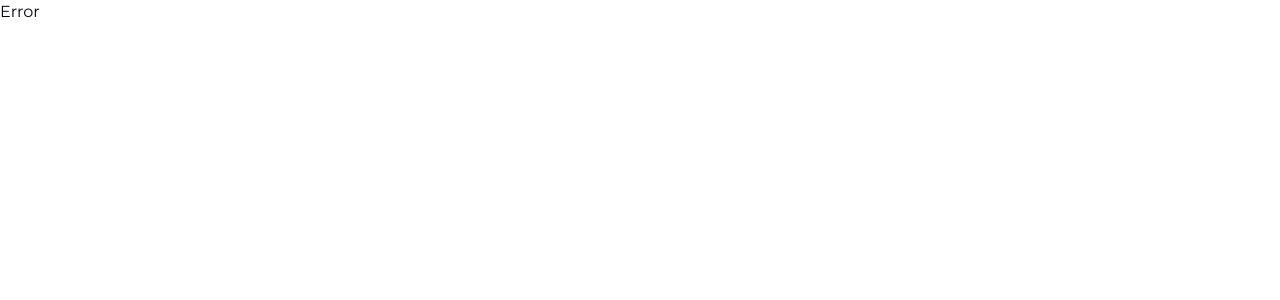
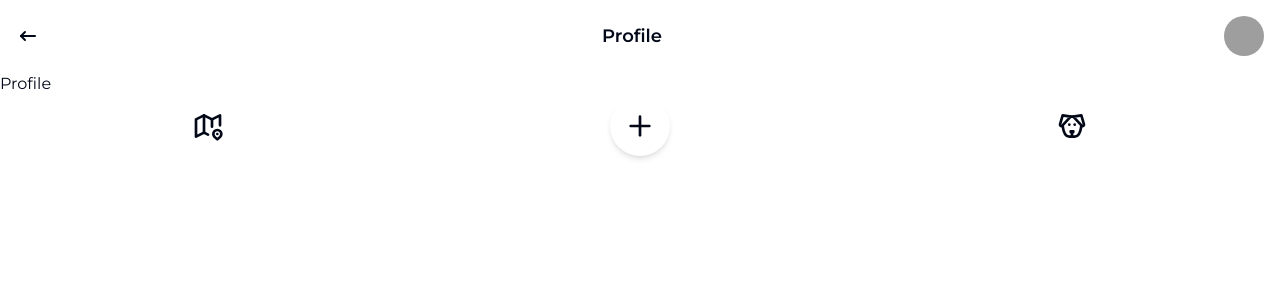
Before and after one commit to VentiHack/hackyeah-frontend, a React (Vite) app: page /profile in a window 1280 px wide. Before the commit this address had no page. Shown: the top 300 px of the page. Built offline with nearby package versions, Linux system fonts and the light colour scheme; grey boxes are pictures that could not be loaded.

Commit message:
form submit final form

```diff
--- a/src/components/menu/Header.tsx
+++ b/src/components/menu/Header.tsx
@@ -4,25 +4,27 @@ import { Avatar, AvatarFallback, AvatarImage } from "@/components/ui/avatar";
 import { Link } from "react-router-dom";
 
 const Header = () => {
-  let location = useLocation();
-  console.log(location);
-
-  let urlAdressSegment = location.pathname.split("/");
-  let urlAdressWithoutSlash = urlAdressSegment
+    const location = useLocation();
+    const urlAdressSegment = location.pathname.split("/");
+    const urlAdressWithoutSlash = urlAdressSegment
         .filter((segment) => segment !== "")
         .pop();
-  let pageName = urlAdressWithoutSlash ? urlAdressWithoutSlash : "";
+    const pageName = urlAdressWithoutSlash ? urlAdressWithoutSlash : "";
 
     return (
         <header className="flex items-center justify-between w-full p-4">
-      <Link to="..">
+            <Link to="/">
                 <IconArrowNarrowLeft />
             </Link>
-      <h1 className="font-semibold text-lg">{pageName}</h1>
+            <h1 className="font-semibold text-lg">
+                {pageName[0].toUpperCase() + pageName.slice(1)}
+            </h1>
+            <Link to="profile">
                 <Avatar>
                     <AvatarImage src="https://github.com/shadcn.png" />
                     <AvatarFallback>CN</AvatarFallback>
                 </Avatar>
+            </Link>
         </header>
     );
 };
--- a/src/main.tsx
+++ b/src/main.tsx
@@ -16,7 +16,7 @@ const router = createBrowserRouter([
         children: [
             { index: true, element: <Home /> },
             { path: "map", element: <Map /> },
-            { path: "profile/:userId", element: <div>Profile</div> },
+            { path: "profile", element: <div>Profile</div> },
             { path: "animals", element: <Animals /> },
             { path: "submitform", element: <SubmitForm /> },
         ],
--- a/src/pages/profile.tsx
+++ b/src/pages/profile.tsx
@@ -1,9 +1,5 @@
-import { useParams } from "react-router-dom";
-
 const Profile = () => {
-    const { userId } = useParams();
-
-    return <div>Profile {userId}</div>;
+    return <div></div>;
 };
 
 export default Profile;
--- a/src/pages/root.tsx
+++ b/src/pages/root.tsx
@@ -4,8 +4,7 @@ import Nav from "@/components/menu/Nav";
 import { useLocation } from "react-router-dom";
 
 const Root = () => {
-  let location = useLocation();
-
+  const location = useLocation();
   return (
     <>
       {location.pathname !== "/" && <Header />}
--- a/src/pages/submitForm.tsx
+++ b/src/pages/submitForm.tsx
@@ -48,17 +48,39 @@ const SubmitForm = () => {
         },
     });
 
-    const onSubmit = (values: z.infer<typeof formSchema>) => {
+    const onSubmit = async (values: z.infer<typeof formSchema>) => {
         if (navigator.geolocation) {
-            navigator.geolocation.getCurrentPosition((position) => {
+            navigator.geolocation.getCurrentPosition(async (position) => {
                 const { latitude, longitude } = position.coords;
-                console.log({
-                    ...values,
-                    knownAnimalSpecies: isChecked,
-                    latitude,
-                    longitude,
-                    timeDate: new Date().toISOString(),
-                });
+                const formData = new FormData();
+                formData.append("knownAnimalSpecies", isChecked.toString());
+                formData.append("animalSpecies", values.animalSpecies ?? "");
+                formData.append("additionalInfo", values.additionalInfo ?? "");
+
+                if (values.photo && values.photo[0])
+                    formData.append(
+                        "file",
+                        values.photo[0],
+                        values.photo[0].name
+                    );
+
+                formData.append("latitude", latitude.toString());
+                formData.append("longitude", longitude.toString());
+                formData.append("timeDate", new Date().toISOString());
+
+                try {
+                    const res = await fetch(
+                        "http://10.250.162.170:3000/upload",
+                        {
+                            method: "POST",
+                            body: formData,
+                        }
+                    );
+                    const data = await res.json();
+                    console.log(data);
+                } catch (error) {
+                    console.log("Error: ", error);
+                }
             });
         } else {
             console.log("Geolocation is not supported by this browser.");
```
Lines whose indentation alone changed are shown as unchanged.
